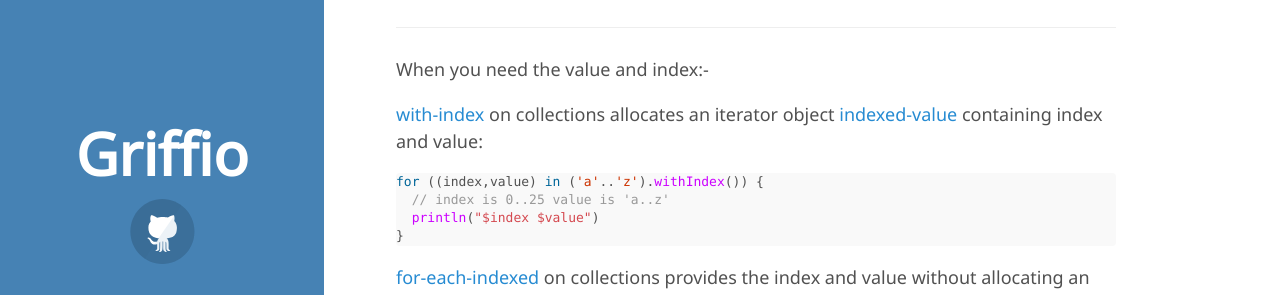
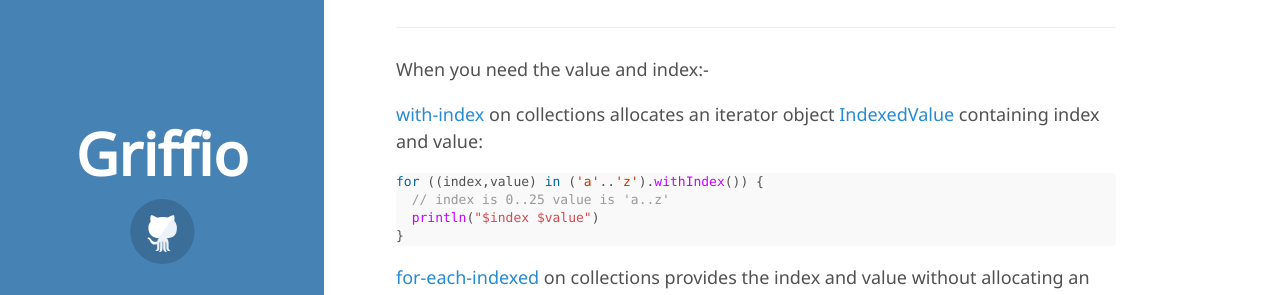
Before and after one commit to griffio/griffio.github.io, a Jekyll site: the page built from _posts/2016-07-25-More-Kotlin-Loops.md, in a window 1280 px wide and 900 px high, scrolled down 1302 px. Shown: the part 158-453 px from the top of the window. Built offline with Jekyll 4.4.1, drawn with Linux system fonts in a browser that asks for light colours; some web fonts are replaced.

Commit message:
IndexedValue

````diff
--- a/_posts/2016-07-25-More-Kotlin-Loops.md
+++ b/_posts/2016-07-25-More-Kotlin-Loops.md
@@ -84,7 +84,7 @@
 ---
 When you need the value and index:-
 
-[with-index](https://kotlinlang.org/api/latest/jvm/stdlib/kotlin.collections/with-index.html) on collections allocates an iterator object [indexed-value](https://kotlinlang.org/api/latest/jvm/stdlib/kotlin.collections/-indexed-value/index.html) containing index and value:
+[with-index](https://kotlinlang.org/api/latest/jvm/stdlib/kotlin.collections/with-index.html) on collections allocates an iterator object [IndexedValue](https://kotlinlang.org/api/latest/jvm/stdlib/kotlin.collections/-indexed-value/index.html) containing index and value:
 
 ``` kotlin
 for ((index,value) in ('a'..'z').withIndex()) {
````
